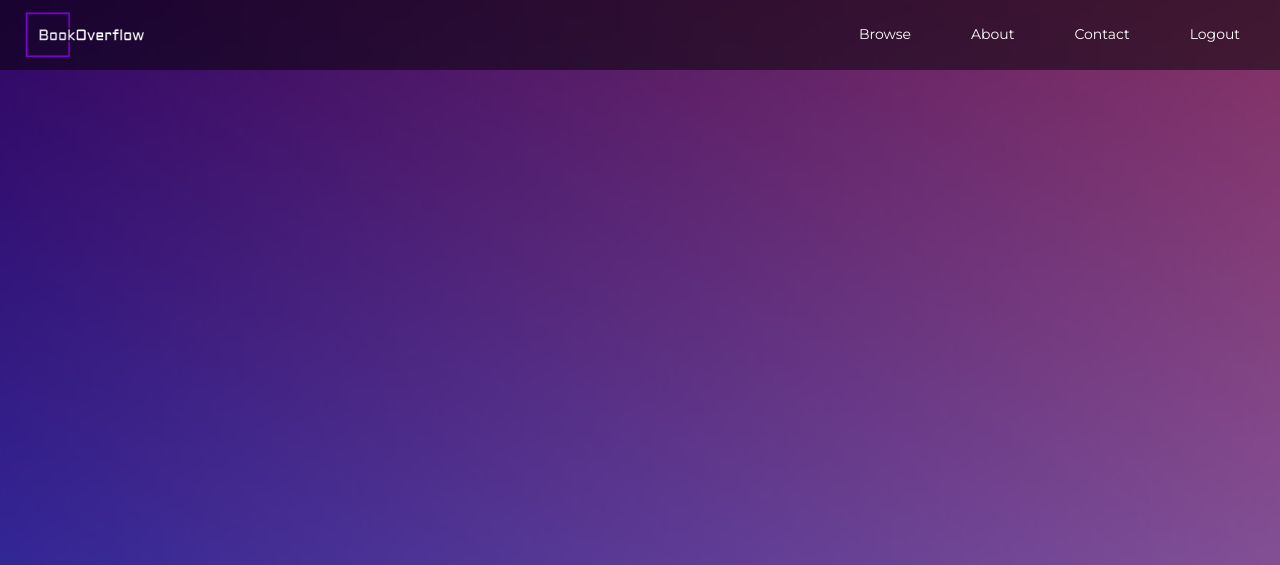
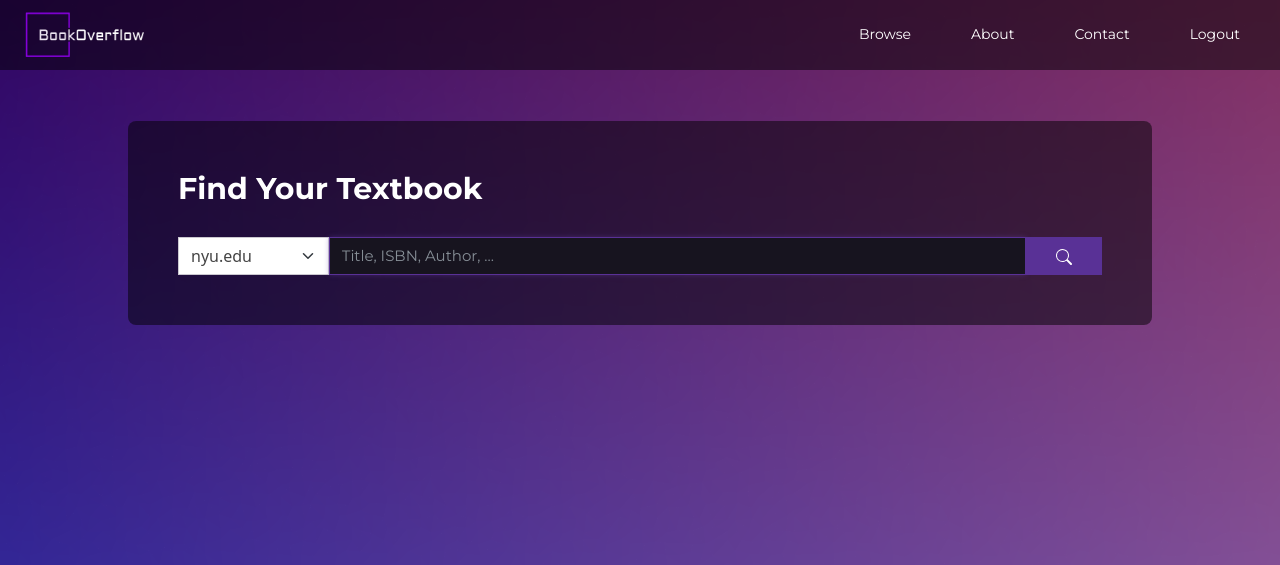
Before and after one commit to book-overflow/django-app, a Django app: page /browse/ in a window 1280 px wide. Shown: the top 565 px of the page. Run offline with Django 4.2, Linux system fonts and the light colour scheme; a user stored in the database is signed in; tables that the repository leaves empty hold one stand-in row (values such as "Sample post"); some libraries are stand-ins or nearby versions.

Commit message:
Uploaded tentative browse page template

```diff
--- a/src/django/app/user/static/style.css
+++ b/src/django/app/user/static/style.css
@@ -167,6 +167,31 @@ ul {
     box-shadow: 0px 0px 8px 2px rgba(0, 0, 0, 0.25);
     border-radius: 8px;
 }
+.search{
+    position: relative;
+    display: block;
+    background-color: rgba(0, 0, 0, 0.5);
+    width: 80%;
+    min-height: 30%;
+    padding: 50px;
+    border-radius: 8px;
+    margin-top:4%;
+    margin-bottom: 4%;
+    left:10%;
+}
+.cards{
+    position: relative;
+    display: flex;
+    width: 80%;
+    border-radius: 8px;
+    left: 10%;
+    font-family: 'Montserrat';
+}
+
+.card{
+    border-radius: 8px;
+}
+
 @media only screen and (max-width: 800px) {
     .window {
         width: 60%;
--- a/src/django/app/user/templates/browse.html
+++ b/src/django/app/user/templates/browse.html
@@ -21,7 +21,44 @@
             <a href="#">About</a>
             <a href="#">Browse</a>
         </div>
-
+        <div>
+            <div class="search" data-bs-theme="dark">
+                <h1 style="font-size: 30px; font-family: 'Montserrat'; font-weight: bold; color: white; margin-bottom: 30px;">Find Your Textbook</h1>
+                <form class="d-flex">
+                    <select class="form-select" style="width: 20%;" id="university">
+                        <option>nyu.edu</option>
+                        <option>example.edu</option>
+                        <option>example.edu</option>
+                    </select>
+                    <input autofocus class="bg-dark form-control" style="font-size: 15px; font-family: 'Montserrat';" type="search" placeholder="Title, ISBN, Author, ...">
+                    <button class="btn btn-primary" style="width:10%; font-size: 16px; font-family: 'Montserrat';" type="submit">
+                        <svg xmlns="http://www.w3.org/2000/svg" width="16" height="16" fill="currentColor" class="bi bi-search" viewBox="0 0 16 16">
+                        <path d="M11.742 10.344a6.5 6.5 0 1 0-1.397 1.398h-.001q.044.06.098.115l3.85 3.85a1 1 0 0 0 1.415-1.414l-3.85-3.85a1 1 0 0 0-.115-.1zM12 6.5a5.5 5.5 0 1 1-11 0 5.5 5.5 0 0 1 11 0"/>
+                        </svg>
+                    </button>
+                </form>
+            </div>
+            <!-- <div class="cards">
+                <div class="card text-white bg-dark mb-3" style="min-width: 30%; min-height: 300px; margin-right:5%;">
+                    <div class="card-body">
+                        <h4 class="card-title"></h4>
+                        <p class="card-text"></p>
+                    </div>
+                </div>
+                <div class="card text-white bg-dark mb-3" style="min-width: 30%; min-height: 300px;">
+                    <div class="card-body">
+                        <h4 class="card-title"></h4>
+                        <p class="card-text"></p>
+                    </div>
+                </div>
+                <div class="card text-white bg-dark mb-3" style="min-width: 30%; min-height: 300px; margin-left:5%;">
+                    <div class="card-body">
+                        <h4 class="card-title"></h4>
+                        <p class="card-text"></p>
+                    </div>
+                </div>
+            </div> -->
+        </div>
     </body>
 </html>
 
```
